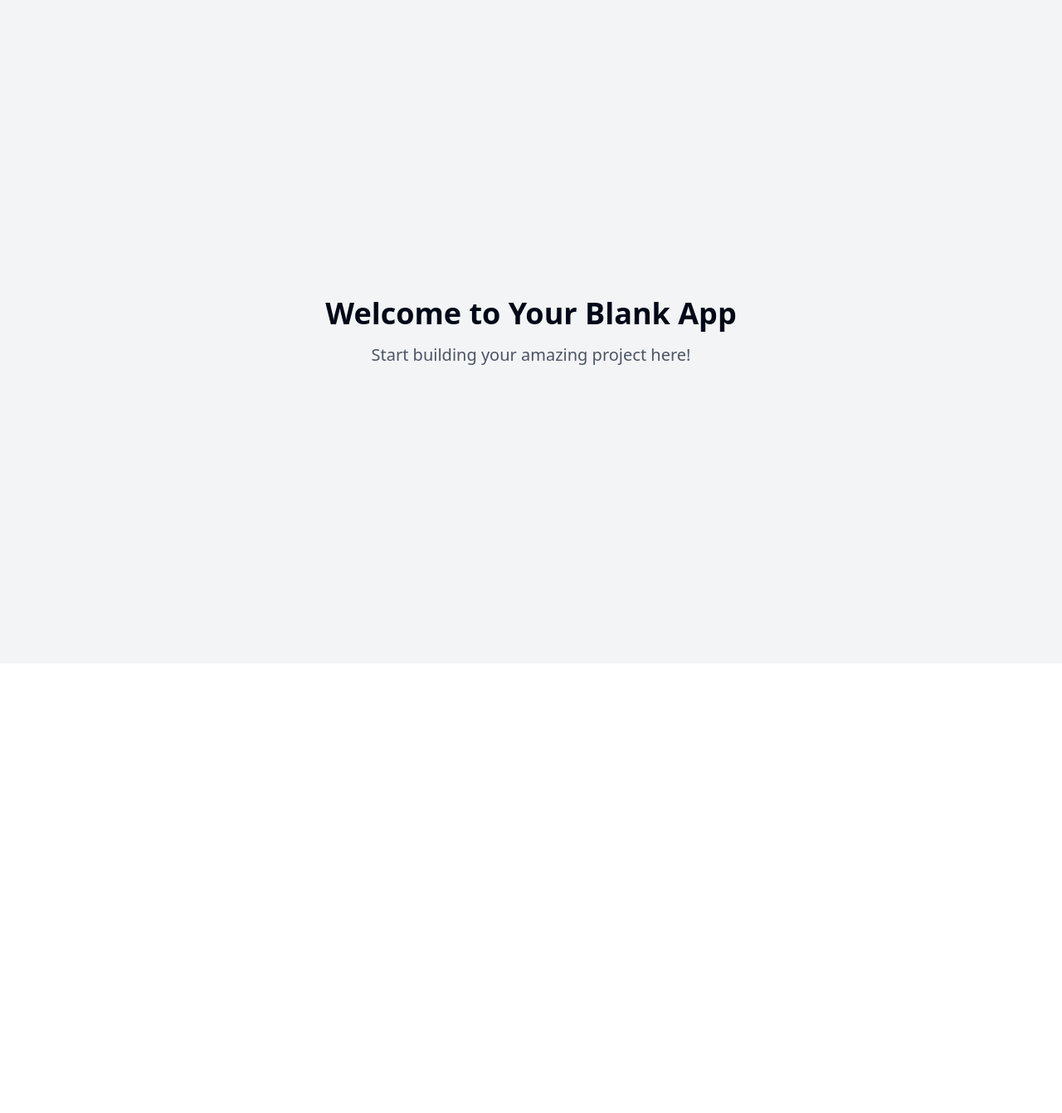
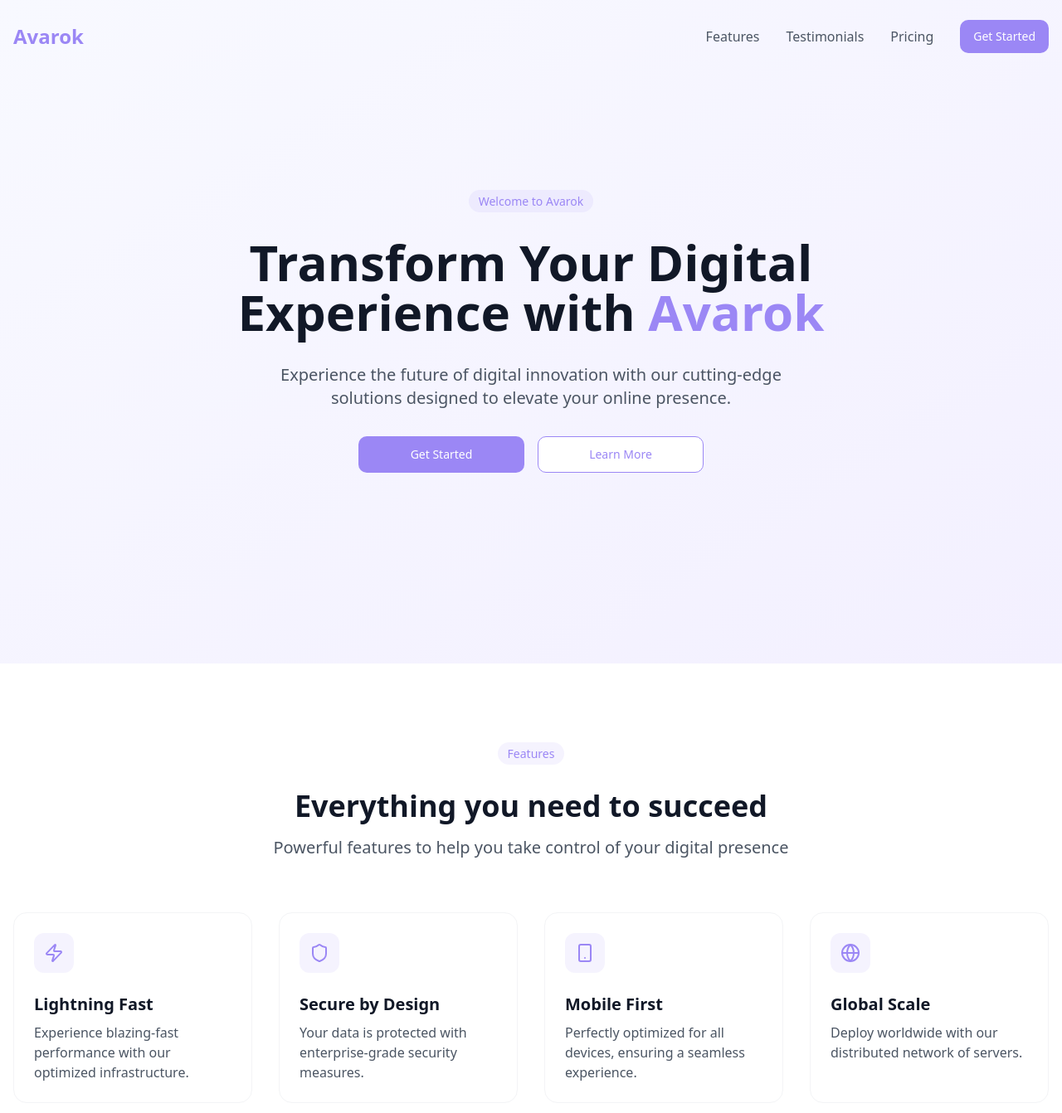
Before and after one commit to Avarok-Cybersecurity/avarok-website, a React (Vite) app: page / in a window 1280 px wide. Shown: the top 1342 px of the page at 83% size. Before the commit the page ends 800 px from the top, so only its background shows below. Built offline with nearby package versions, Linux system fonts and the light colour scheme.

Commit message:
Create visual replica of Avarok
Implement a visual replica of the Avarok website that is easily deployable and does not utilize Wix.
[skip gpt_engineer]

```diff
--- /dev/null
+++ b/src/components/Features.tsx
@@ -0,0 +1,65 @@
+import { Zap, Shield, Smartphone, Globe } from "lucide-react";
+
+const features = [
+  {
+    icon: Zap,
+    title: "Lightning Fast",
+    description:
+      "Experience blazing-fast performance with our optimized infrastructure.",
+  },
+  {
+    icon: Shield,
+    title: "Secure by Design",
+    description:
+      "Your data is protected with enterprise-grade security measures.",
+  },
+  {
+    icon: Smartphone,
+    title: "Mobile First",
+    description:
+      "Perfectly optimized for all devices, ensuring a seamless experience.",
+  },
+  {
+    icon: Globe,
+    title: "Global Scale",
+    description:
+      "Deploy worldwide with our distributed network of servers.",
+  },
+];
+
+export const Features = () => {
+  return (
+    <section id="features" className="py-24 bg-white">
+      <div className="container mx-auto px-4">
+        <div className="text-center max-w-3xl mx-auto mb-16">
+          <span className="px-3 py-1 text-sm font-medium bg-primary/10 text-primary rounded-full">
+            Features
+          </span>
+          <h2 className="mt-8 text-4xl font-bold text-gray-900">
+            Everything you need to succeed
+          </h2>
+          <p className="mt-4 text-xl text-gray-600">
+            Powerful features to help you take control of your digital presence
+          </p>
+        </div>
+
+        <div className="grid md:grid-cols-2 lg:grid-cols-4 gap-8">
+          {features.map((feature, index) => (
+            <div
+              key={index}
+              className="p-6 rounded-2xl bg-white border border-gray-100 hover:shadow-lg transition-all duration-300 group"
+            >
+              <div className="w-12 h-12 rounded-lg bg-primary/10 flex items-center justify-center mb-6 group-hover:bg-primary transition-colors duration-300">
+                <feature.icon className="w-6 h-6 text-primary group-hover:text-white transition-colors duration-300" />
+              </div>
+              <h3 className="text-xl font-semibold text-gray-900 mb-2">
+                {feature.title}
+              </h3>
+              <p className="text-gray-600">{feature.description}</p>
+            </div>
+          ))}
+        </div>
+      </div>
+    </section>
+  );
+};
--- /dev/null
+++ b/src/components/Hero.tsx
@@ -0,0 +1,38 @@
+import { Button } from "@/components/ui/button";
+
+export const Hero = () => {
+  return (
+    <div className="min-h-screen flex items-center justify-center bg-gradient-to-br from-[#F8F9FF] to-[#F3F0FF] px-4">
+      <div className="container mx-auto">
+        <div className="max-w-3xl mx-auto text-center space-y-8 animate-fade-up">
+          <span className="px-3 py-1 text-sm font-medium bg-primary/10 text-primary rounded-full">
+            Welcome to Avarok
+          </span>
+          <h1 className="text-4xl md:text-6xl font-bold text-gray-900 leading-tight">
+            Transform Your Digital Experience with{" "}
+            <span className="text-primary">Avarok</span>
+          </h1>
+          <p className="text-xl text-gray-600 max-w-2xl mx-auto">
+            Experience the future of digital innovation with our cutting-edge
+            solutions designed to elevate your online presence.
+          </p>
+          <div className="flex flex-col sm:flex-row items-center justify-center gap-4">
+            <Button
+              size="lg"
+              className="bg-primary hover:bg-primary/90 text-white min-w-[200px]"
+            >
+              Get Started
+            </Button>
+            <Button
+              size="lg"
+              variant="outline"
+              className="border-primary text-primary hover:bg-primary/10 min-w-[200px]"
+            >
+              Learn More
+            </Button>
+          </div>
+        </div>
+      </div>
+    </div>
+  );
+};
--- /dev/null
+++ b/src/components/Navigation.tsx
@@ -0,0 +1,103 @@
+import { useState, useEffect } from "react";
+import { Menu, X } from "lucide-react";
+import { Button } from "@/components/ui/button";
+
+export const Navigation = () => {
+  const [isScrolled, setIsScrolled] = useState(false);
+  const [isMobileMenuOpen, setIsMobileMenuOpen] = useState(false);
+
+  useEffect(() => {
+    const handleScroll = () => {
+      setIsScrolled(window.scrollY > 20);
+    };
+    window.addEventListener("scroll", handleScroll);
+    return () => window.removeEventListener("scroll", handleScroll);
+  }, []);
+
+  return (
+    <nav
+      className={`fixed w-full z-50 transition-all duration-300 ${
+        isScrolled
+          ? "bg-white/80 backdrop-blur-lg shadow-sm py-4"
+          : "bg-transparent py-6"
+      }`}
+    >
+      <div className="container mx-auto px-4">
+        <div className="flex items-center justify-between">
+          <a href="/" className="text-2xl font-bold text-primary">
+            Avarok
+          </a>
+
+          <div className="hidden md:flex items-center space-x-8">
+            <a
+              href="#features"
+              className="text-gray-600 hover:text-primary transition-colors"
+            >
+              Features
+            </a>
+            <a
+              href="#testimonials"
+              className="text-gray-600 hover:text-primary transition-colors"
+            >
+              Testimonials
+            </a>
+            <a
+              href="#pricing"
+              className="text-gray-600 hover:text-primary transition-colors"
+            >
+              Pricing
+            </a>
+            <Button
+              variant="default"
+              className="bg-primary hover:bg-primary/90 text-white"
+            >
+              Get Started
+            </Button>
+          </div>
+
+          <button
+            className="md:hidden"
+            onClick={() => setIsMobileMenuOpen(!isMobileMenuOpen)}
+          >
+            {isMobileMenuOpen ? (
+              <X className="h-6 w-6 text-gray-600" />
+            ) : (
+              <Menu className="h-6 w-6 text-gray-600" />
+            )}
+          </button>
+        </div>
+
+        {isMobileMenuOpen && (
+          <div className="md:hidden mt-4 bg-white rounded-lg shadow-lg p-4 animate-fade-in">
+            <div className="flex flex-col space-y-4">
+              <a
+                href="#features"
+                className="text-gray-600 hover:text-primary transition-colors"
+              >
+                Features
+              </a>
+              <a
+                href="#testimonials"
+                className="text-gray-600 hover:text-primary transition-colors"
+              >
+                Testimonials
+              </a>
+              <a
+                href="#pricing"
+                className="text-gray-600 hover:text-primary transition-colors"
+              >
+                Pricing
+              </a>
+              <Button
+                variant="default"
+                className="bg-primary hover:bg-primary/90 text-white w-full"
+              >
+                Get Started
+              </Button>
+            </div>
+          </div>
+        )}
+      </div>
+    </nav>
+  );
+};
--- a/src/index.css
+++ b/src/index.css
@@ -6,96 +6,39 @@
   :root {
     --background: 0 0% 100%;
     --foreground: 222.2 84% 4.9%;
-
     --card: 0 0% 100%;
     --card-foreground: 222.2 84% 4.9%;
-
     --popover: 0 0% 100%;
     --popover-foreground: 222.2 84% 4.9%;
-
     --primary: 222.2 47.4% 11.2%;
     --primary-foreground: 210 40% 98%;
-
     --secondary: 210 40% 96.1%;
     --secondary-foreground: 222.2 47.4% 11.2%;
-
     --muted: 210 40% 96.1%;
     --muted-foreground: 215.4 16.3% 46.9%;
-
     --accent: 210 40% 96.1%;
     --accent-foreground: 222.2 47.4% 11.2%;
-
     --destructive: 0 84.2% 60.2%;
     --destructive-foreground: 210 40% 98%;
-
     --border: 214.3 31.8% 91.4%;
     --input: 214.3 31.8% 91.4%;
     --ring: 222.2 84% 4.9%;
-
-    --radius: 0.5rem;
-
-    --sidebar-background: 0 0% 98%;
-
-    --sidebar-foreground: 240 5.3% 26.1%;
-
-    --sidebar-primary: 240 5.9% 10%;
-
-    --sidebar-primary-foreground: 0 0% 98%;
-
-    --sidebar-accent: 240 4.8% 95.9%;
-
-    --sidebar-accent-foreground: 240 5.9% 10%;
-
-    --sidebar-border: 220 13% 91%;
-
-    --sidebar-ring: 217.2 91.2% 59.8%;
+    --radius: 0.75rem;
   }
 
-  .dark {
-    --background: 222.2 84% 4.9%;
-    --foreground: 210 40% 98%;
+  * {
+    @apply border-border scroll-smooth;
+  }
 
-    --card: 222.2 84% 4.9%;
-    --card-foreground: 210 40% 98%;
+  body {
+    @apply bg-background text-foreground antialiased;
+  }
 
-    --popover: 222.2 84% 4.9%;
-    --popover-foreground: 210 40% 98%;
-
-    --primary: 210 40% 98%;
-    --primary-foreground: 222.2 47.4% 11.2%;
-
-    --secondary: 217.2 32.6% 17.5%;
-    --secondary-foreground: 210 40% 98%;
-
-    --muted: 217.2 32.6% 17.5%;
-    --muted-foreground: 215 20.2% 65.1%;
-
-    --accent: 217.2 32.6% 17.5%;
-    --accent-foreground: 210 40% 98%;
-
-    --destructive: 0 62.8% 30.6%;
-    --destructive-foreground: 210 40% 98%;
-
-    --border: 217.2 32.6% 17.5%;
-    --input: 217.2 32.6% 17.5%;
-    --ring: 212.7 26.8% 83.9%;
-    --sidebar-background: 240 5.9% 10%;
-    --sidebar-foreground: 240 4.8% 95.9%;
-    --sidebar-primary: 224.3 76.3% 48%;
-    --sidebar-primary-foreground: 0 0% 100%;
-    --sidebar-accent: 240 3.7% 15.9%;
-    --sidebar-accent-foreground: 240 4.8% 95.9%;
-    --sidebar-border: 240 3.7% 15.9%;
-    --sidebar-ring: 217.2 91.2% 59.8%;
+  ::selection {
+    @apply bg-primary/20 text-primary;
   }
 }
 
-@layer base {
-  * {
-    @apply border-border;
-  }
-
-  body {
-    @apply bg-background text-foreground;
-  }
+.glass-card {
+  @apply bg-white/80 backdrop-blur-lg border border-white/20 shadow-lg;
 }
--- a/src/pages/Index.tsx
+++ b/src/pages/Index.tsx
@@ -1,12 +1,13 @@
-// Update this page (the content is just a fallback if you fail to update the page)
+import { Navigation } from "@/components/Navigation";
+import { Hero } from "@/components/Hero";
+import { Features } from "@/components/Features";
 
 const Index = () => {
   return (
-    <div className="min-h-screen flex items-center justify-center bg-gray-100">
-      <div className="text-center">
-        <h1 className="text-4xl font-bold mb-4">Welcome to Your Blank App</h1>
-        <p className="text-xl text-gray-600">Start building your amazing project here!</p>
-      </div>
+    <div className="min-h-screen bg-white">
+      <Navigation />
+      <Hero />
+      <Features />
     </div>
   );
 };
```
Also changed, not shown: tailwind.config.ts (+52 -54 lines).
